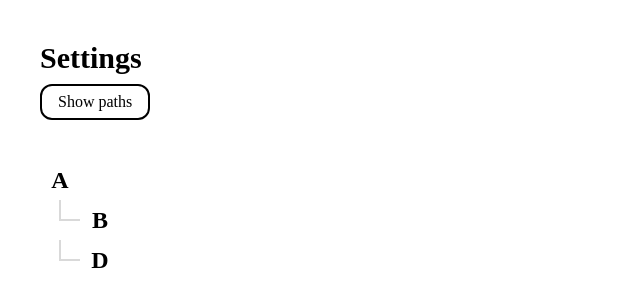
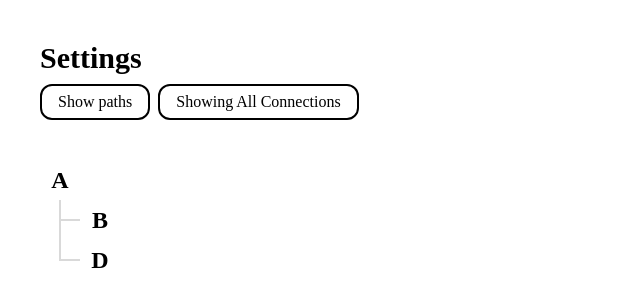
Before and after one commit to sum93/graph-view, a React (Vite) app: page / in a window 1280 px wide. Shown: the top 306 px of the page, without its empty margins (0-640 px from the left). Built offline with nearby package versions, Linux system fonts and the light colour scheme.

Commit message:
connection visuals, children calculation strategies

```diff
--- a/src/App.tsx
+++ b/src/App.tsx
@@ -1,16 +1,8 @@
-import { createContext, Fragment, useContext, useState } from "react";
 import clsx from "clsx";
+import { createContext, useState } from "react";
 
-import { Graph } from "./graph";
-
-// import lineImg from "./assets/line.svg";
-// import lineJunctionImg from "./assets/line-junction.svg";
-import lineEndImg from "./assets/line-end.svg";
-
-const empty = <div className="h-10 w-10"></div>;
-const end = <img src={lineEndImg} />;
-// const junction = <img src={lineJunctionImg} />;
-// const line = <img src={lineImg} />;
+import { ChildrenStrategy, Graph } from "./graph";
+import Node from "./Node";
 
 const edges = new Map([
   ["a", ["b", "d"]],
@@ -20,61 +12,36 @@ const edges = new Map([
 ]);
 const graph = new Graph(edges);
 
-interface NodeProps {
-  vertex: string;
-  path?: Array<string>;
-  shouldOpen?: boolean;
-}
-
-function Node({ vertex, path = [], shouldOpen = false }: NodeProps) {
-  const settings = useContext(SettingsContext);
-  const [isOpen, setOpen] = useState(shouldOpen);
-
-  const toggleVertex = () => setOpen((prevOpen) => !prevOpen);
-
-  const isDisabled = path.includes(vertex);
-  const label = settings.showPath ? `${vertex} (${path.join(", ")})` : vertex;
-
-  return (
-    <>
-      <div className="flex">
-        {path.map((vertex, index) =>
-          path.length - 1 !== index ? (
-            <Fragment key={vertex}>{empty}</Fragment>
-          ) : (
-            <Fragment key={vertex}>{end}</Fragment>
-          )
-        )}
-        <button
-          className={clsx(
-            "min-w-[40px] text-2xl text-center font-bold leading-10 capitalize cursor-pointer",
-            isDisabled && "text-gray-500"
-          )}
-          onClick={toggleVertex}
-          disabled={isDisabled}
-        >
-          {label}
-        </button>
-      </div>
-      {isOpen &&
-        graph
-          .getVertexConnections(vertex)
-          // .getVertexChildren(vertex, path[path.length - 1])
-          .map((cVertex) => (
-            <Node key={cVertex} vertex={cVertex} path={[...path, vertex]} />
-          ))}
-    </>
-  );
-}
-
+const childrenStrategies = [
+  ChildrenStrategy.ALL_CONNECTIONS,
+  ChildrenStrategy.HIDE_PARENT,
+];
+const childrenStrategyLabel = {
+  [ChildrenStrategy.ALL_CONNECTIONS]: "Showing All Connections",
+  [ChildrenStrategy.HIDE_PARENT]: "Hiding Parent",
+};
 const settingsDefaults = {
+  graph,
+  childrenStrategy: ChildrenStrategy.ALL_CONNECTIONS,
   showPath: false,
 };
 
-const SettingsContext = createContext(settingsDefaults);
+export const SettingsContext = createContext(settingsDefaults);
 
 function App() {
+  const [childrenStrategy, setChildrenStrategy] = useState(
+    settingsDefaults.childrenStrategy
+  );
   const [showPath, setShowPath] = useState(settingsDefaults.showPath);
+
+  const toggleChildrenStrategy = () => {
+    setChildrenStrategy((prevChildrenStrategy) => {
+      const nextChildrenStrategy =
+        (prevChildrenStrategy + 1) % childrenStrategies.length;
+      graph.setChildrenStrategy(childrenStrategies[nextChildrenStrategy]);
+      return nextChildrenStrategy;
+    });
+  };
 
   const toggleShowPath = () => setShowPath((prevShowPath) => !prevShowPath);
   const toggleShowPathLabel = showPath ? "Hide paths" : "Show paths";
@@ -85,16 +52,22 @@ function App() {
         <div className="mb-2 text-3xl font-bold">Settings</div>
         <button
           className={clsx(
-            "px-4 py-2 rounded-xl border-2 border-black",
+            "px-4 py-2 rounded-xl border-2 border-black mr-2",
             showPath && "bg-black text-white"
           )}
           onClick={toggleShowPath}
         >
           {toggleShowPathLabel}
         </button>
+        <button
+          className={clsx("px-4 py-2 rounded-xl border-2 border-black mr-2")}
+          onClick={toggleChildrenStrategy}
+        >
+          {childrenStrategyLabel[childrenStrategy]}
+        </button>
       </div>
 
-      <SettingsContext.Provider value={{ showPath }}>
+      <SettingsContext.Provider value={{ graph, childrenStrategy, showPath }}>
         <div className="flex flex-col">
           <Node vertex="a" shouldOpen />
         </div>
--- /dev/null
+++ b/src/Node.tsx
@@ -0,0 +1,65 @@
+import clsx from "clsx";
+import { Fragment, useContext, useState } from "react";
+
+import { SettingsContext } from "./App";
+
+import endImg from "./assets/line-end.svg";
+import junctionImg from "./assets/line-junction.svg";
+import lineImg from "./assets/line.svg";
+
+const empty = <div className="h-10 w-10"></div>;
+const end = <img src={endImg} />;
+const junction = <img src={junctionImg} />;
+const line = <img src={lineImg} />;
+
+interface NodeProps {
+  vertex: string;
+  path?: Array<string>;
+  shouldOpen?: boolean;
+}
+
+function Node({ vertex, path = [], shouldOpen = false }: NodeProps) {
+  const { graph, showPath } = useContext(SettingsContext);
+  const [isOpen, setOpen] = useState(shouldOpen);
+
+  const toggleVertex = () => setOpen((prevOpen) => !prevOpen);
+
+  const children = graph.getNodeChildren(vertex, path);
+  const isLastPath = graph.getIsLastPath(vertex, path);
+  const isDisabled = path.includes(vertex) || children.length === 0;
+  const label = showPath ? `${vertex} (${path.join(", ")})` : vertex;
+
+  return (
+    <>
+      <div className="flex">
+        {isLastPath.map((isLast, index) => (
+          <Fragment key={index}>
+            {isLastPath.length - 1 !== index
+              ? isLast
+                ? empty
+                : line
+              : isLast
+              ? end
+              : junction}
+          </Fragment>
+        ))}
+        <button
+          className={clsx(
+            "min-w-[40px] text-2xl text-center font-bold leading-10 capitalize cursor-pointer",
+            isDisabled && "text-gray-400"
+          )}
+          onClick={toggleVertex}
+          disabled={isDisabled}
+        >
+          {label}
+        </button>
+      </div>
+      {isOpen &&
+        children.map((cVertex) => (
+          <Node key={cVertex} vertex={cVertex} path={[...path, vertex]} />
+        ))}
+    </>
+  );
+}
+
+export default Node;
--- a/src/graph.ts
+++ b/src/graph.ts
@@ -1,17 +1,47 @@
 type EdgeMap = Map<string, Array<string>>;
 
+export enum ChildrenStrategy {
+  ALL_CONNECTIONS,
+  HIDE_PARENT,
+}
 export class Graph {
   edges: EdgeMap;
+  childrenStrategy: ChildrenStrategy;
 
   constructor(edges: EdgeMap) {
     this.edges = edges;
+    this.childrenStrategy = ChildrenStrategy.ALL_CONNECTIONS;
   }
 
-  getVertexConnections(vertex: string) {
+  setChildrenStrategy(strategy: ChildrenStrategy) {
+    this.childrenStrategy = strategy;
+  }
+
+  getConnections(vertex: string) {
     return this.edges.get(vertex) ?? [];
   }
 
-  getVertexChildren(vertex: string, parent: string) {
-    return this.getVertexConnections(vertex).filter((v) => v !== parent);
+  getChildren(vertex: string, path: Array<string>) {
+    return this.getConnections(vertex).filter(
+      (v) => v !== path[path.length - 1]
+    );
+  }
+
+  // Best strategy pattern ever
+  getNodeChildren(vertex: string, path: Array<string>) {
+    switch (this.childrenStrategy) {
+      case ChildrenStrategy.ALL_CONNECTIONS:
+        return this.getConnections(vertex);
+      case ChildrenStrategy.HIDE_PARENT:
+        return this.getChildren(vertex, path);
+    }
+  }
+
+  getIsLastPath(vertex: string, path: Array<string>) {
+    return path.map((pVertex, index) =>
+      this.getNodeChildren(pVertex, path.slice(0, index))
+        .slice(-1)
+        .includes(index !== path.length - 1 ? path[index + 1] : vertex)
+    );
   }
 }
```
